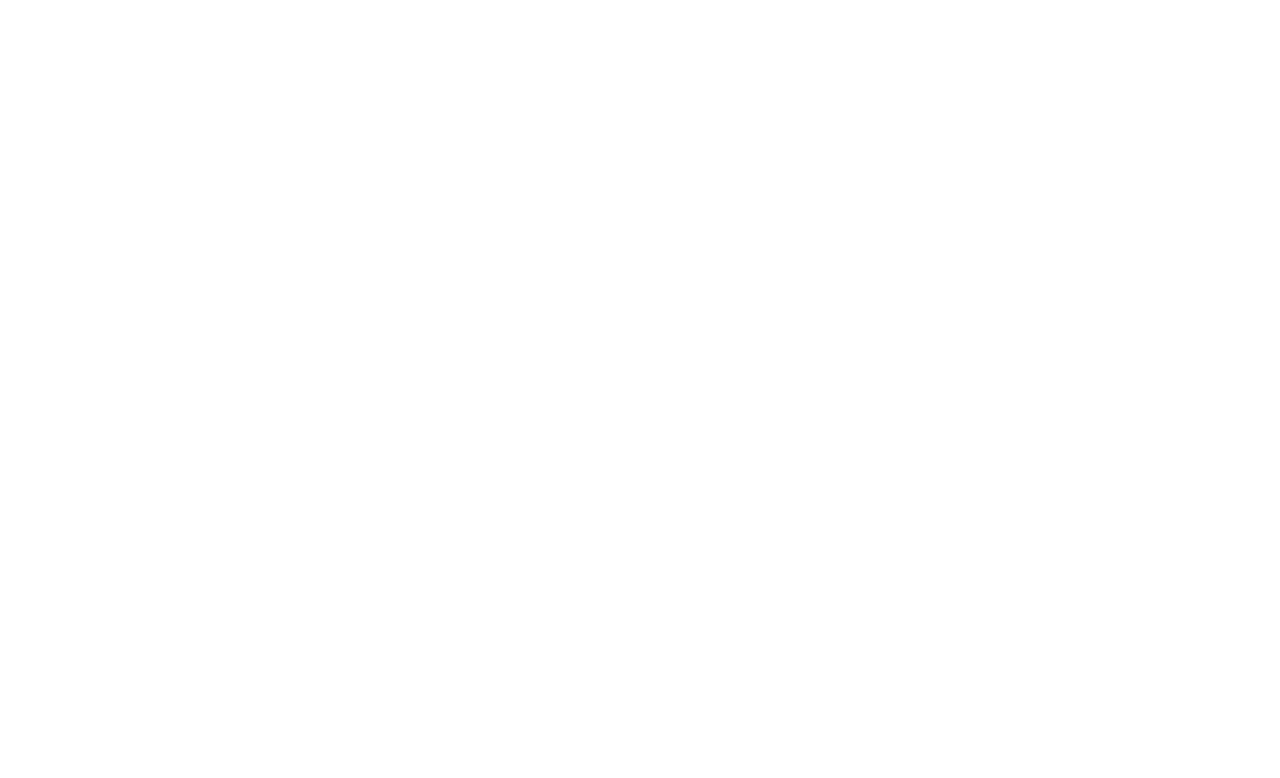
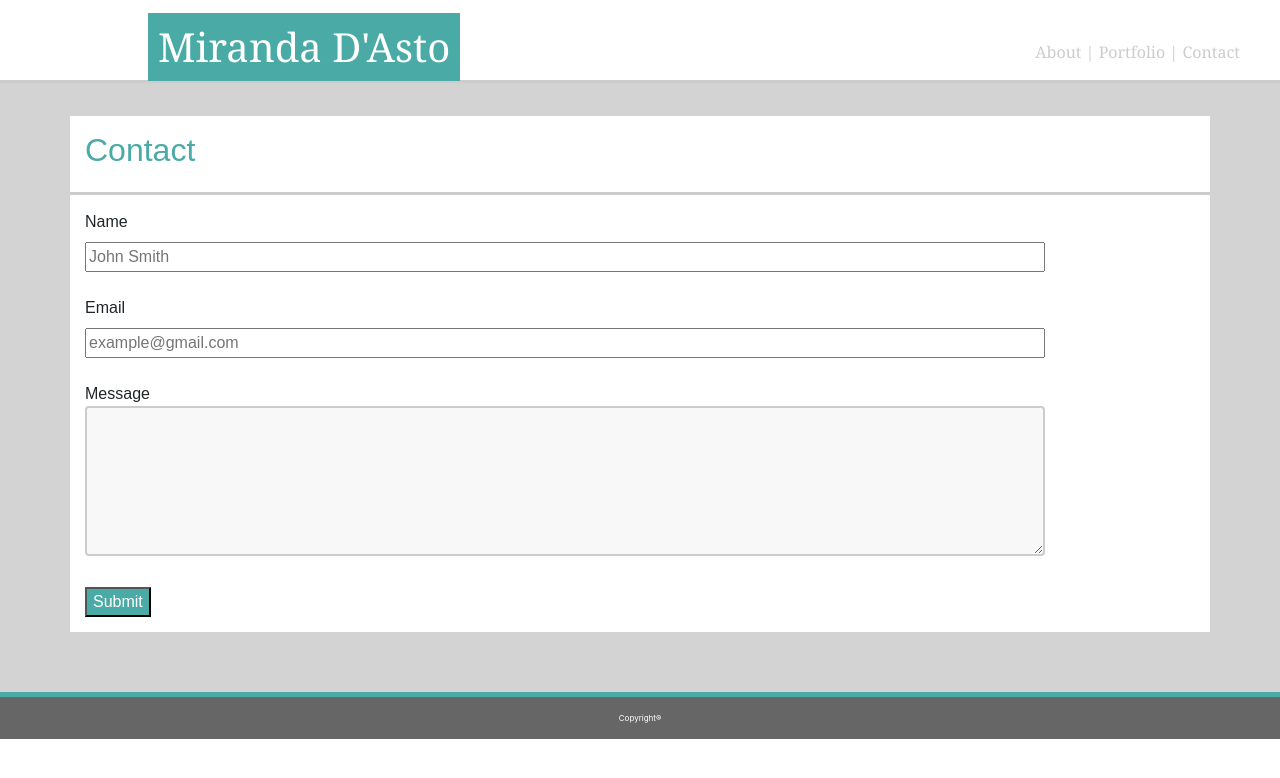
Before and after one commit to mirandadasto/About-Me-Take-Two, a plain HTML site: page portfolio.html in a window 1280 px wide. Drawn offline with nearby package versions, Linux system fonts and the light colour scheme.

Commit message:
Created Portfolio

```diff
--- a/assets/css/style.css
+++ b/assets/css/style.css
@@ -33,9 +33,10 @@
 
 .container {
     background-color: lightgray;
-    float: relative;
     font-family: Arial, Helvetica Neue, Helvetica, sans-serif;
     clear: both;
+    width: 960px;
+    margin: 0 auto;
 }
 
 .row {
@@ -72,7 +73,7 @@
 
 .clearfix {
     overflow: auto;
-}
+    }
 
 footer {
     background-color: #666666;
@@ -86,3 +87,24 @@
     color: #ffffff;
     margin-top: 60px;
 }
+
+button {
+    background-color: #4aaaa5;
+    color: #ffffff;
+}
+
+textarea {
+    width: 960px;
+    height: 150px;
+    padding: 12px 20px;
+    box-sizing: border-box;
+    border: 2px solid #ccc;
+    border-radius: 4px;
+    background-color: #f8f8f8;
+    font-size: 16px;
+    resize: none;
+}
+
+input {
+    width: 960px;
+}
--- a/portfolio.html
+++ b/portfolio.html
@@ -0,0 +1,61 @@
+<!DOCTYPE html>
+<html lang="en">
+<head>
+    <meta charset="UTF-8">
+    <meta name="viewport" content="width=device-width, initial-scale=1.0">
+    <meta http-equiv="X-UA-Compatible" content="ie=edge">
+    <title>Portfolio</title>
+
+    <link rel="stylesheet" href="assets/css/reset.css">
+    <link rel="stylesheet" href="assets/css/style.css">
+    <link rel="stylesheet" href="https://stackpath.bootstrapcdn.com/bootstrap/4.4.1/css/bootstrap.min.css" integrity="sha384-Vkoo8x4CGsO3+Hhxv8T/Q5PaXtkKtu6ug5TOeNV6gBiFeWPGFN9MuhOf23Q9Ifjh" crossorigin="anonymous">
+
+</head>
+<body>
+
+    <div class="background">
+
+        <header>
+            <h1>Miranda D'Asto</h1>
+            <nav>
+                About   |
+                Portfolio   |
+                Contact
+            </nav>
+        </header>
+
+        <div class="container">
+
+            <div class="aboutMe">
+                <div class="row">
+                    <h2>Contact</h2>
+                </div>
+            </div>
+
+            <div class="row">
+                <form>
+                    <label for="Name">Name</label> <br>
+                    <input type="text" id="Name" placeholder="John Smith"> <br><br>
+
+                    <label for="Email">Email</label> <br>
+                    <input type="text" id="Email" placeholder="example@gmail.com"> <br><br>
+
+                    Message <br>
+                    <textarea></textarea> <br> <br>
+
+                    <button type="button" >Submit</button>
+
+                </form>
+
+            </div> <!--End of row class-->
+
+        </div> <!--End of container class -->
+
+        <footer>
+            Copyright®
+        </footer>
+
+    </div> <!--End of background class-->
+
+</body>
+</html>
```
